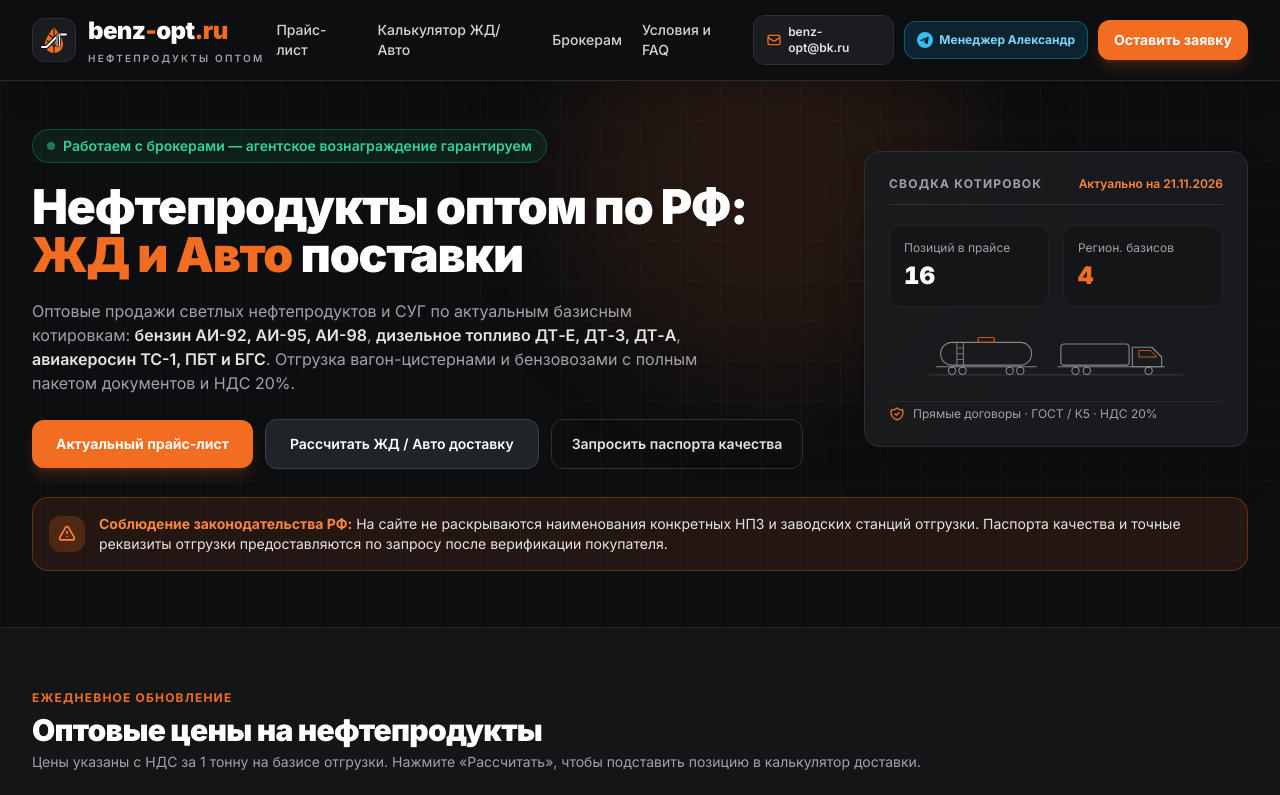
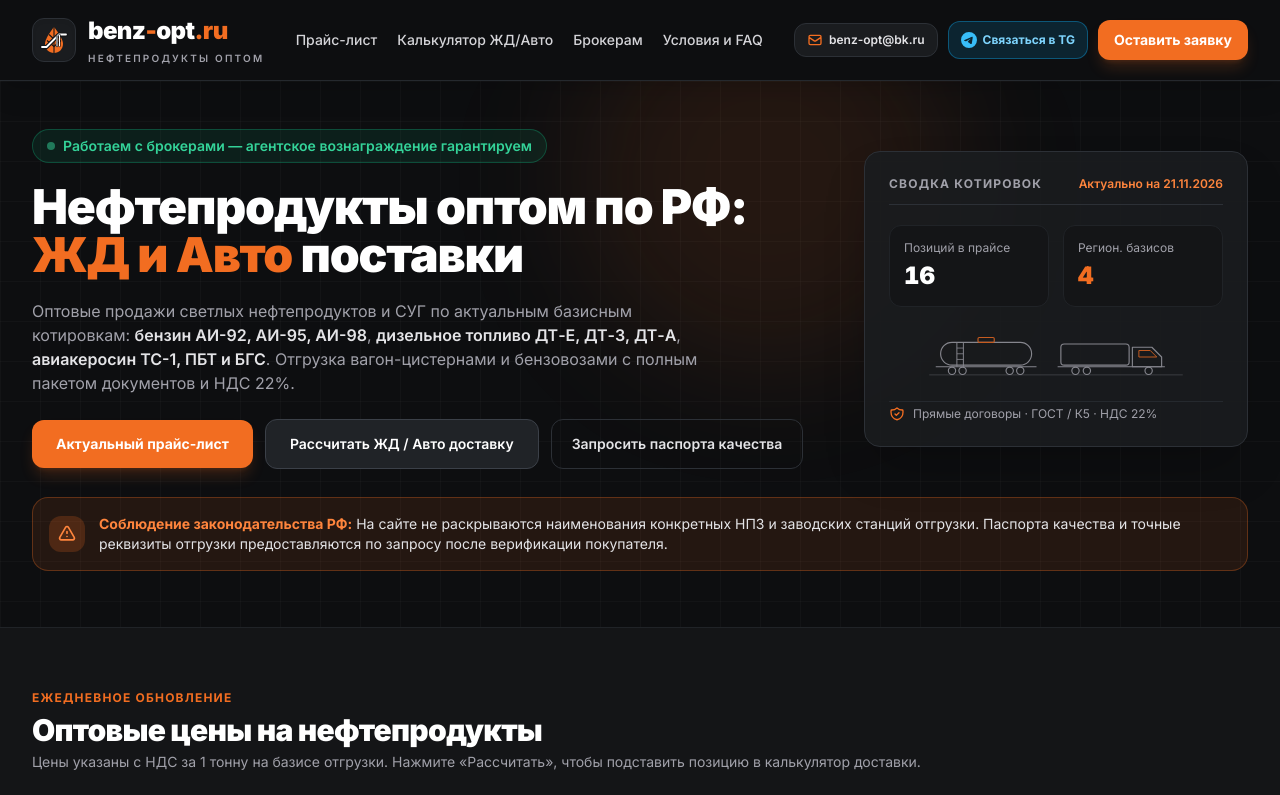
Before and after one commit to MFF-fund/benz-opt-site, a plain HTML site: page index.html in a window 1280 px wide. Shown: the top 795 px of the page. Drawn offline with nearby package versions, Linux system fonts and the light colour scheme; no server answers.

Commit message:
index.html

```diff
--- a/index.html
+++ b/index.html
@@ -194,19 +194,19 @@
             <span>benz-opt@bk.ru</span>
           </a>
 
-          <!-- Telegram: Менеджер Александр -->
+          <!-- Telegram: Связаться в TG -->
           <a
             href="https://t.me/samNeft"
             target="_blank"
             rel="noopener noreferrer"
             class="inline-flex items-center gap-1.5 px-3 py-2 sm:py-2.5 rounded-xl bg-sky-500/15 hover:bg-sky-500/25 text-sky-300 hover:text-white border border-sky-500/40 text-xs font-bold transition shrink-0"
-            title="Написать менеджеру Александру в Telegram"
+            title="Написать менеджеру в Telegram"
           >
             <svg class="w-4 h-4 text-sky-400 shrink-0" viewBox="0 0 24 24" fill="currentColor" aria-hidden="true">
               <path d="M11.944 0A12 12 0 0 0 0 12a12 12 0 0 0 12 12 12 12 0 0 0 12-12A12 12 0 0 0 12 0a12 12 0 0 0-.056 0zm4.962 7.224c.1-.002.321.023.465.14a.506.506 0 0 1 .171.325c.016.093.036.306.02.472-.18 1.898-.962 6.502-1.36 8.627-.168.9-.499 1.201-.82 1.23-.696.065-1.225-.46-1.9-.902-1.056-.693-1.653-1.124-2.678-1.8-1.185-.78-.417-1.21.258-1.91.177-.184 3.247-2.977 3.307-3.23.007-.032.014-.15-.056-.212s-.174-.041-.249-.024c-.106.024-1.793 1.14-5.061 3.345-.48.33-.913.49-1.302.48-.428-.008-1.252-.241-1.865-.44-.752-.245-1.349-.374-1.297-.789.027-.216.325-.437.893-.663 3.498-1.524 5.83-2.529 6.998-3.014 3.332-1.386 4.025-1.627 4.476-1.635z"/>
             </svg>
-            <span class="hidden sm:inline">Менеджер Александр</span>
-            <span class="sm:hidden">TG Александр</span>
+            <span class="hidden sm:inline">Связаться в TG</span>
+            <span class="sm:hidden">TG менеджер</span>
           </a>
 
           <button
@@ -266,7 +266,7 @@
             <strong class="text-zinc-200 font-semibold">бензин АИ-92, АИ-95, АИ-98</strong>,
             <strong class="text-zinc-200 font-semibold">дизельное топливо ДТ-Е, ДТ-З, ДТ-А</strong>,
             <strong class="text-zinc-200 font-semibold">авиакеросин ТС-1, ПБТ и БГС</strong>.
-            Отгрузка вагон-цистернами и бензовозами с полным пакетом документов и НДС 20%.
+            Отгрузка вагон-цистернами и бензовозами с полным пакетом документов и НДС 22%.
           </p>
 
           <!-- CTA Buttons -->
@@ -331,7 +331,7 @@
             <svg class="w-4 h-4 text-brand-500 shrink-0" fill="none" viewBox="0 0 24 24" stroke="currentColor" stroke-width="2">
               <path stroke-linecap="round" stroke-linejoin="round" d="M9 12l2 2 4-4m5.618-4.016A11.955 11.955 0 0112 2.944a11.955 11.955 0 01-8.618 3.04A12.02 12.02 0 003 9c0 5.591 3.824 10.29 9 11.622 5.176-1.332 9-6.03 9-11.622 0-1.042-.133-2.052-.382-3.016z" />
             </svg>
-            <span>Прямые договоры · ГОСТ / К5 · НДС 20%</span>
+            <span>Прямые договоры · ГОСТ / К5 · НДС 22%</span>
           </div>
         </div>
       </div>
```
